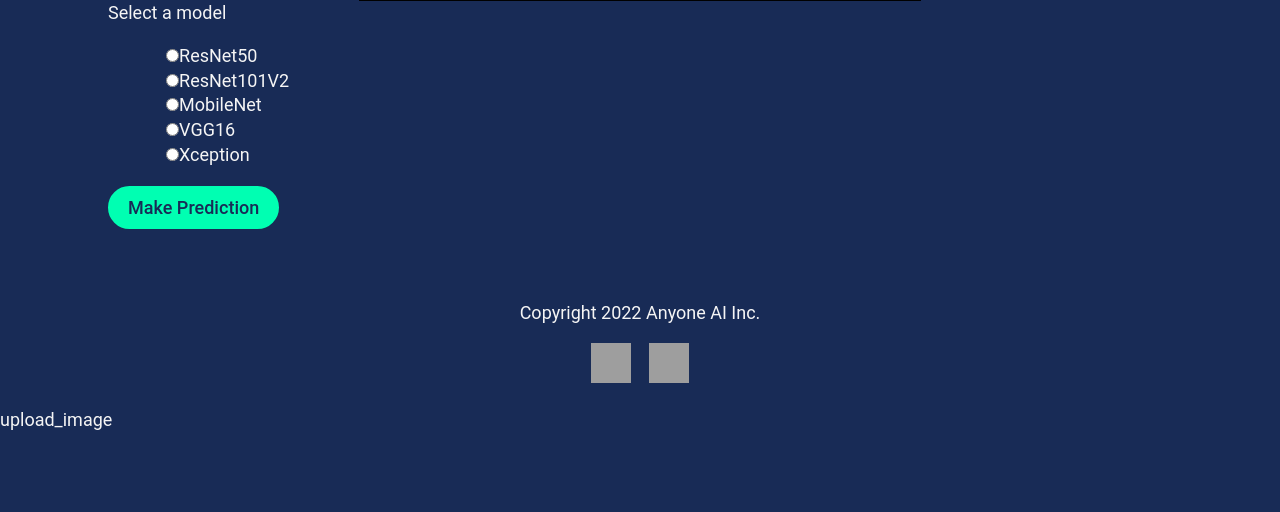
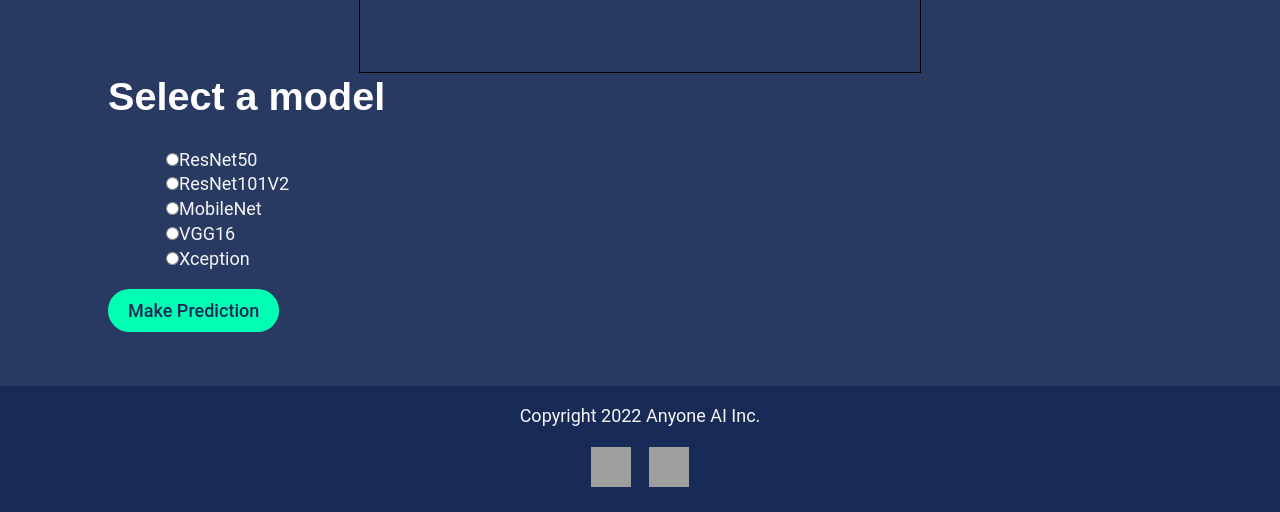
Before and after one commit to JotaCe7/NNkImageClassifierAPI, a Flask app: page /new_prediction in a window 1280 px wide. Shown: the part 1841-2353 px from the top of the page. Before the commit the page ends 2271 px from the top, so only its background shows below. Run offline with Flask 2, Linux system fonts and the light colour scheme; some libraries are stand-ins or nearby versions; grey boxes are pictures that could not be loaded.

Commit message:
minor ui changes

```diff
--- a/api/static/web/header.css
+++ b/api/static/web/header.css
@@ -387,7 +387,7 @@
 .border-accent{--tw-border-opacity:1;border-color:hsla(var(--a)/var(--tw-border-opacity))}
 .border-primary-content{--tw-border-opacity:1;border-color:hsla(var(--pc)/var(--tw-border-opacity))}
 .border-opacity-10{--tw-border-opacity:0.1}
-.bg-base-200{/* --tw-bg-opacity:1; */background-color:hsla(var(--b2)/var(--tw-bg-opacity))}
+.bg-base-200{--tw-bg-opacity:1; background-color:hsla(var(--b2)/var(--tw-bg-opacity))}
 .bg-primary{--tw-bg-opacity:1;background-color:hsla(var(--p)/var(--tw-bg-opacity))}
 .bg-primary-focus{--tw-bg-opacity:1;background-color:hsla(var(--pf)/var(--tw-bg-opacity))}
 .bg-primary-content{--tw-bg-opacity:1;background-color:hsla(var(--pc)/var(--tw-bg-opacity))}
--- a/api/templates/index.html
+++ b/api/templates/index.html
@@ -39,7 +39,7 @@
       </header>
 
 
-      <div class="md:px-24 px-4 text-justify">
+      <div class="md:px-24 px-4 text-justify mb-16">
         <h1 class="page__heading text-primary text-center text-6xl"><strong>ImageNet classification <br> with <br> Python and Keras</strong></h1>
         <div class="mt-12">
           <p>Keras is an open-source software library that provides a Python interface for artificial neural networks. Keras acts as an interface for the TensorFlow library.</p>
@@ -68,7 +68,7 @@
       </div>
 
       {% if not filename %}
-      <main class="pt-12">
+      <main class="pt-12 bg-base-200">
         <div class="sign-in__container">
           <div class="sign-in__wrapper">
             <article id="upload_image" class="sign-in__form">
@@ -105,7 +105,7 @@
                 </p>
 
 
-                <div class="form__group">
+                <div class="form__group section__heading">
                   <p>Select a model</p>
                 </div>
                 <div class="form__group">
@@ -132,9 +132,11 @@
                     </div>
                     <iframe style="display: none;"></iframe>
                   </div>
-                  <button type="submit" class="button button-primary">
-                    Make Prediction
-                  </button>
+                  <div class="pl-4">
+                    <button type="submit" class="button button-primary pl-4">
+                      Make Prediction
+                    </button>
+                  </div>
 
 
 
@@ -253,7 +255,6 @@
         </div>
 
         {% if scroll %}
-        <p> {{ scroll }} </p>
         <script>
             document.getElementById('{{ scroll }}').scrollIntoView({behavior: "auto", block: "end", inline: "nearest"});
         </script>
--- a/api/views.py
+++ b/api/views.py
@@ -69,7 +69,8 @@
       return render_template("index.html", filename=hashed_name, context=context, scroll="show_results")
     # File received and but it isn't an image
     else:
-      flash("** Allowed image types are -> png, jpg, jpeg, gif")
+      flash("** Please select a valid image.")
+      flash("   Allowed image types are -> png, jpg, jpeg, gif")
       return redirect(request.url + "#upload_image")
 
 
```
